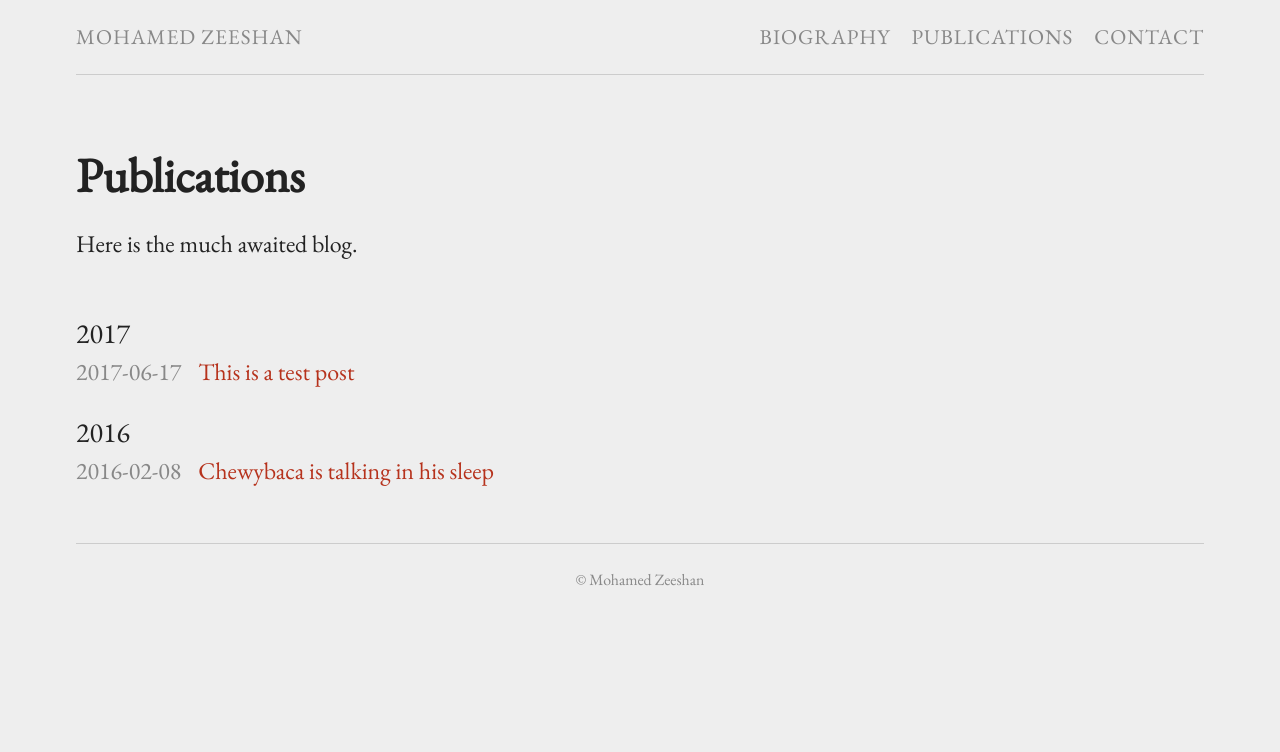
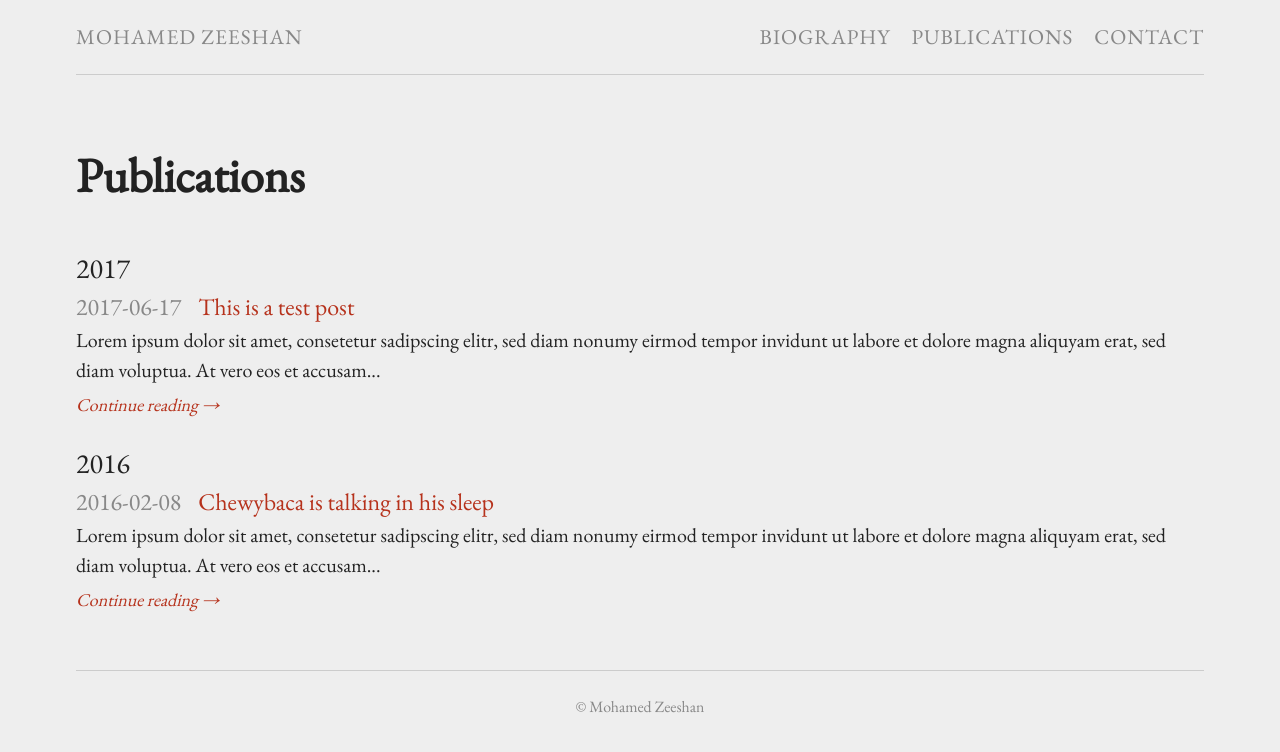
Before and after one commit to mohamedzeeshan/mdzeeshancopy, a Jekyll site: the page built from publications.md, in a window 1280 px wide. Shown: the top 752 px of the page. Built offline with Jekyll 4.4.1, drawn with Linux system fonts in a browser that asks for light colours.

Commit message:
some changes

```diff
--- a/_posts/2016-02-08-Chewbaca-is-talking-in-his-sleep.md
+++ b/_posts/2016-02-08-Chewbaca-is-talking-in-his-sleep.md
@@ -4,6 +4,7 @@ title: "Chewybaca is talking in his sleep"
 description: "Wooky musings"
 categories: ["banter", "thoughts", "dreams", "fears"]
 location: "Galaxy far far away"
+snippet: "Lorem ipsum dolor sit amet, consetetur sadipscing elitr,  sed diam nonumy eirmod tempor invidunt ut labore et dolore magna aliquyam erat, sed diam voluptua. At vero eos et accusam..."
 ---
 
 Lorem ipsum dolor sit amet, consetetur sadipscing elitr,  sed diam nonumy eirmod tempor invidunt ut labore et dolore magna aliquyam erat, sed diam voluptua. At vero eos et accusam et justo duo dolores et ea rebum. Stet clita kasd gubergren, no sea takimata sanctus est Lorem ipsum dolor sit amet. Lorem ipsum dolor sit amet, consetetur sadipscing elitr,  sed diam nonumy eirmod tempor invidunt ut labore et dolore magna aliquyam erat, sed diam voluptua. At vero eos et accusam et justo duo dolores et ea rebum. Stet clita kasd gubergren, no sea takimata sanctus est Lorem ipsum dolor sit amet. Lorem ipsum dolor sit amet, consetetur sadipscing elitr,  sed diam nonumy eirmod tempor invidunt ut labore et dolore magna aliquyam erat, sed diam voluptua. At vero eos et accusam et justo duo dolores et ea rebum. Stet clita kasd gubergren, no sea takimata sanctus est Lorem ipsum dolor sit amet.
--- a/_posts/2017-06-17-This-is-a-test-post.md
+++ b/_posts/2017-06-17-This-is-a-test-post.md
@@ -4,6 +4,7 @@ title: "This is a test post"
 description: "Test post"
 categories: ["banter", "thoughts", "dreams", "fears"]
 location: "NJ"
+snippet: "Lorem ipsum dolor sit amet, consetetur sadipscing elitr,  sed diam nonumy eirmod tempor invidunt ut labore et dolore magna aliquyam erat, sed diam voluptua. At vero eos et accusam..."
 ---
 
 Lorem ipsum dolor sit amet, consetetur sadipscing elitr,  sed diam nonumy eirmod tempor invidunt ut labore et dolore magna aliquyam erat, sed diam voluptua. At vero eos et accusam et justo duo dolores et ea rebum. Stet clita kasd gubergren, no sea takimata sanctus est Lorem ipsum dolor sit amet. Lorem ipsum dolor sit amet, consetetur sadipscing elitr,  sed diam nonumy eirmod tempor invidunt ut labore et dolore magna aliquyam erat, sed diam voluptua. At vero eos et accusam et justo duo dolores et ea rebum. Stet clita kasd gubergren, no sea takimata sanctus est Lorem ipsum dolor sit amet. Lorem ipsum dolor sit amet, consetetur sadipscing elitr,  sed diam nonumy eirmod tempor invidunt ut labore et dolore magna aliquyam erat, sed diam voluptua. At vero eos et accusam et justo duo dolores et ea rebum. Stet clita kasd gubergren, no sea takimata sanctus est Lorem ipsum dolor sit amet.
--- a/publications.md
+++ b/publications.md
@@ -3,8 +3,6 @@ layout: page
 title: Publications
 permalink: /publications/
 ---
-
-Here is the much awaited blog.
 
 <ul class="listing">
 {% for post in site.posts %}
@@ -16,6 +14,8 @@ Here is the much awaited blog.
   <li class="listing-item">
     <time datetime="{{ post.date | date:"%Y-%m-%d" }}">{{ post.date | date:"%Y-%m-%d" }}</time>
     <a href="{{ post.url | prepend: site.baseurl }}" title="{{ post.title }}">{{ post.title }}</a>
+    <p style="font-size: 20px; margin-bottom: 0">{{ post.snippet }}</p>
+    <a href="{{ post.url | prepend: site.baseurl }}" style="font-size: 18px" title="{{ post.title }}"><i>Continue reading &rarr;</i></a>
   </li>
 {% endfor %}
 </ul>
```
